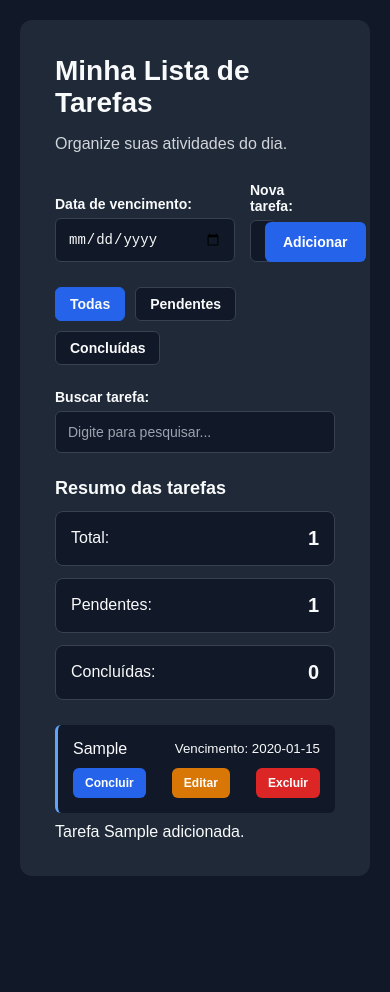
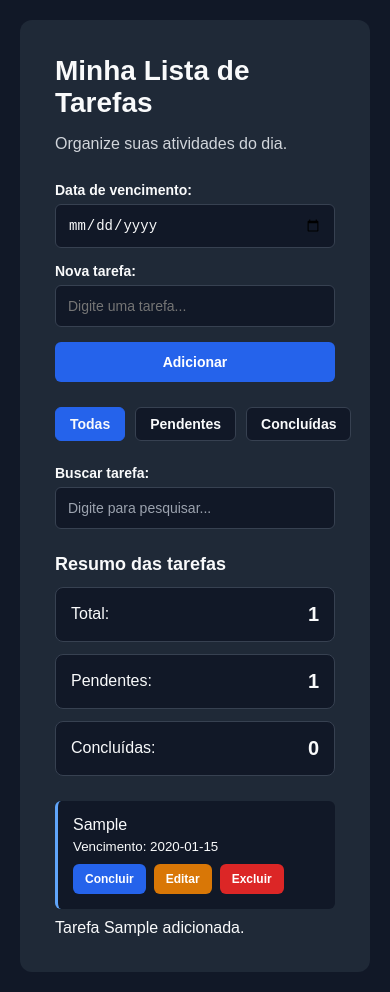
Before and after one commit to EduardoMouta/lista-de-tarefas, a plain HTML site: page index.html in a window 390 px wide. Both pictures are taken after typing "2020-01-15", "Sample" into the empty fields and a click on the button "Adicionar". Before the commit the page ends 896 px from the top, so only its background shows below. Drawn offline with Linux system fonts and the light colour scheme.

Commit message:
style(responsive): improve mobile task layout

```diff
--- a/script.js
+++ b/script.js
@@ -170,6 +170,12 @@ function renderizarTarefas() {
   tarefasFiltradas.forEach(function (tarefa) {
     const novaTarefa = document.createElement("li");
 
+    const informacoesTarefa = document.createElement("div");
+    informacoesTarefa.classList.add("informacoes-tarefa");
+
+    const acoesTarefa = document.createElement("div");
+    acoesTarefa.classList.add("acoes-tarefa");
+
     if (tarefa.concluida) {
       novaTarefa.classList.add("concluida");
     }
@@ -257,11 +263,18 @@ function renderizarTarefas() {
     });
 
     // Montando o item
-    novaTarefa.appendChild(texto);
-    novaTarefa.appendChild(data);
-    novaTarefa.appendChild(botaoConcluir);
-    novaTarefa.appendChild(botaoEditar);
-    novaTarefa.appendChild(botaoExcluir);
+    // Agrupando as informações
+    informacoesTarefa.appendChild(texto);
+    informacoesTarefa.appendChild(data);
+
+    // Agrupando os botões
+    acoesTarefa.appendChild(botaoConcluir);
+    acoesTarefa.appendChild(botaoEditar);
+    acoesTarefa.appendChild(botaoExcluir);
+
+    // Montando o item
+    novaTarefa.appendChild(informacoesTarefa);
+    novaTarefa.appendChild(acoesTarefa);
 
     listaTarefas.appendChild(novaTarefa);
   });
--- a/style.css
+++ b/style.css
@@ -303,3 +303,32 @@ button:focus-visible {
   white-space: nowrap;
   border: 0;
 }
+
+@media (max-width: 600px) {
+    .entrada-tarefa {
+        grid-template-columns: repeat(auto-fit, minmax(250px, 1fr));
+    }
+
+    .filtros {
+    display: grid;
+    grid-template-columns: repeat(3, 1fr);
+}
+}
+
+/* Informações da tarefa */
+.informacoes-tarefa {
+    display: flex;
+    flex-direction: column;
+    flex: 1;
+    flex-basis: 200px;
+    min-width: 0;
+    gap: 5px;
+}
+
+/* Ações da tarefa */
+.acoes-tarefa {
+    display: flex;
+    align-items: center;
+    flex-wrap: wrap;
+    gap: 8px;
+}
```
